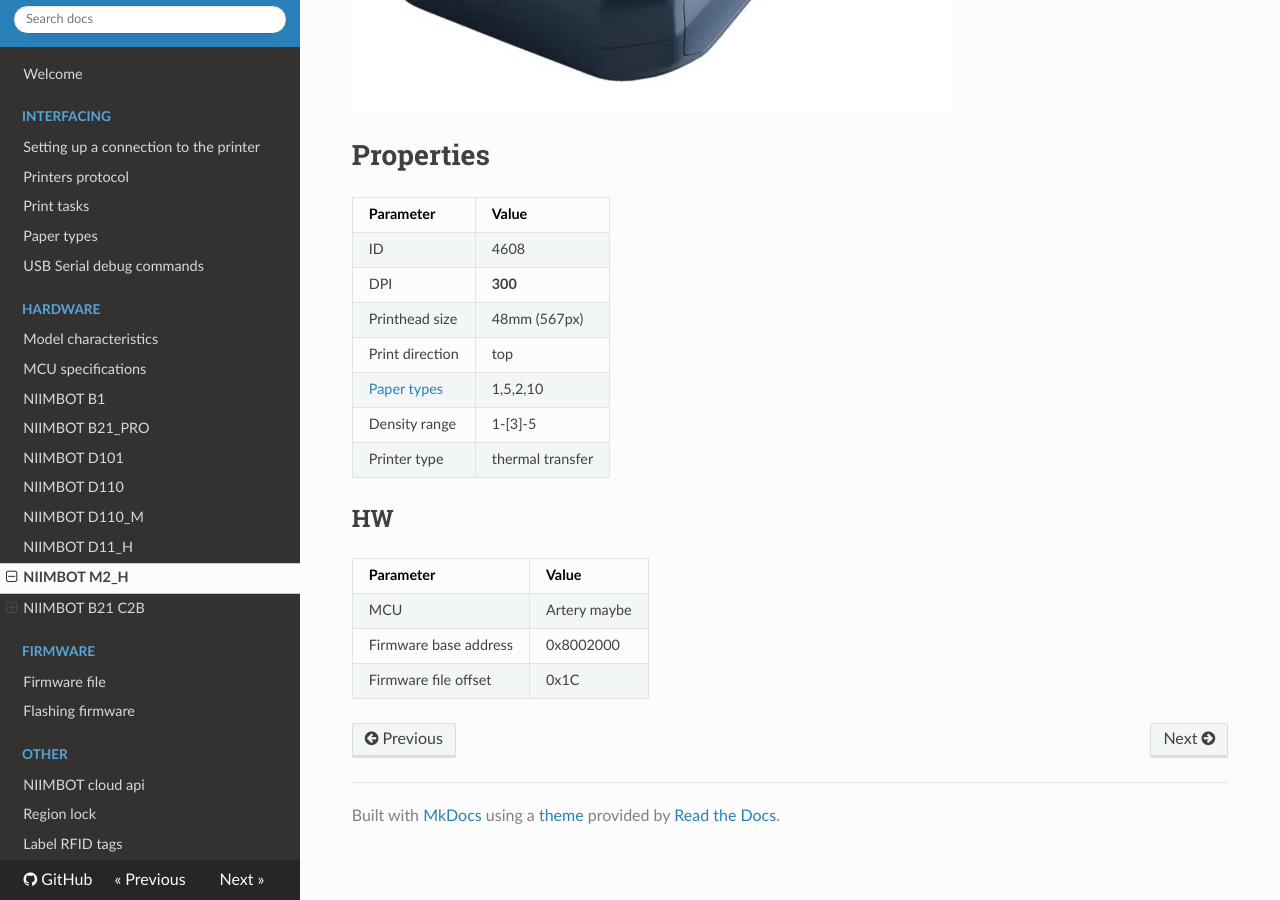
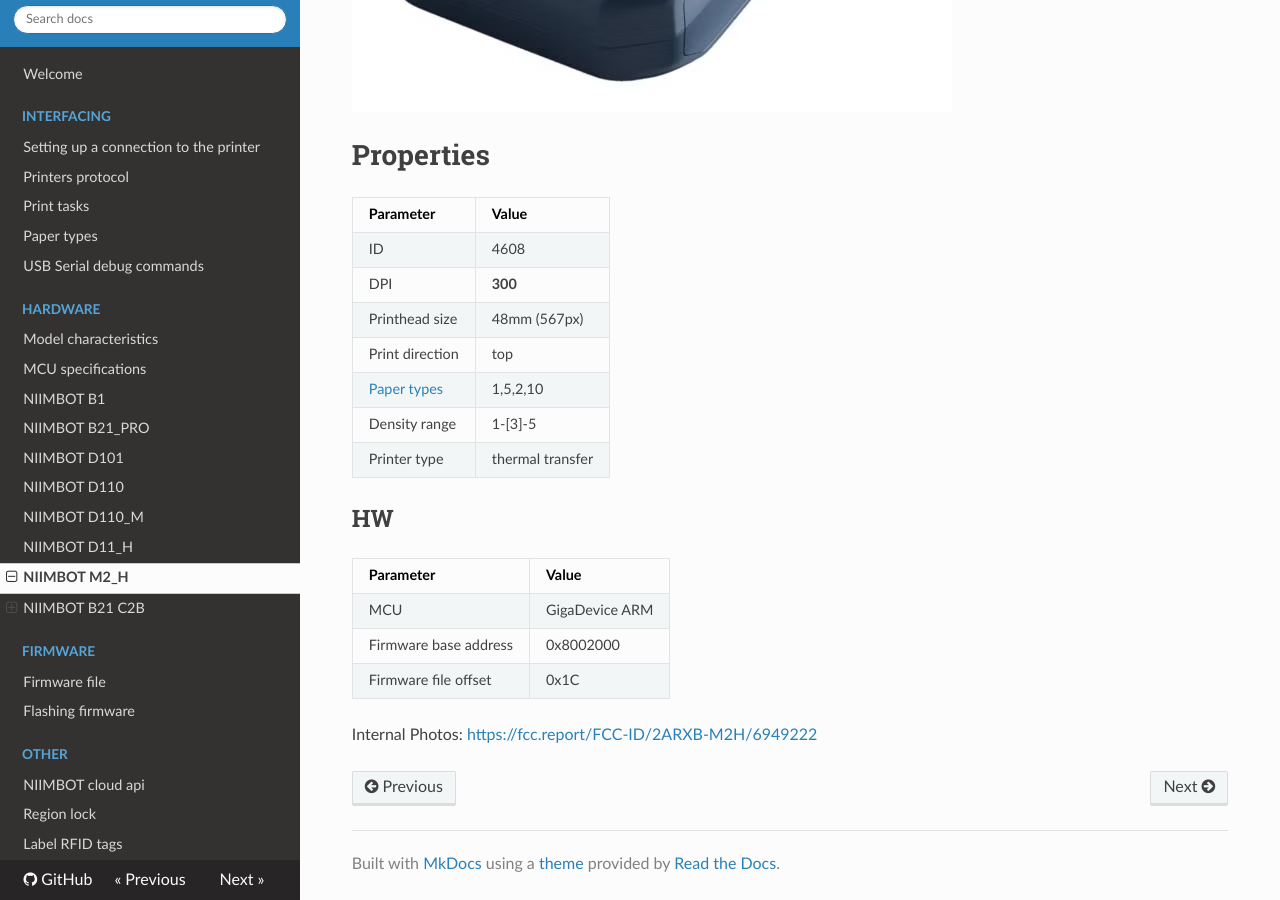
Before and after one commit to MultiMote/niimbot-wiki, an MkDocs documentation site: the page built from docs/hardware/niimbot-m2h.md, in a window 1280 px wide and 900 px high, scrolled down 648 px. Built offline with MkDocs 1.6.1, drawn with Linux system fonts in a browser that asks for light colours; nearby versions of some CDN libraries.

Commit message:
M2_H internal photos link

```diff
--- a/docs/hardware/niimbot-m2h.md
+++ b/docs/hardware/niimbot-m2h.md
@@ -19,8 +19,11 @@
 
 ## HW
 
-| Parameter             | Value        |
-| --------------------- | ------------ |
-| MCU                   | Artery maybe |
-| Firmware base address | 0x8002000    |
-| Firmware file offset  | 0x1C         |
+| Parameter             | Value          |
+| --------------------- | -------------- |
+| MCU                   | GigaDevice ARM |
+| Firmware base address | 0x8002000      |
+| Firmware file offset  | 0x1C           |
+
+
+Internal Photos: https://fcc.report/FCC-ID/2ARXB-M2H/6949222
```
